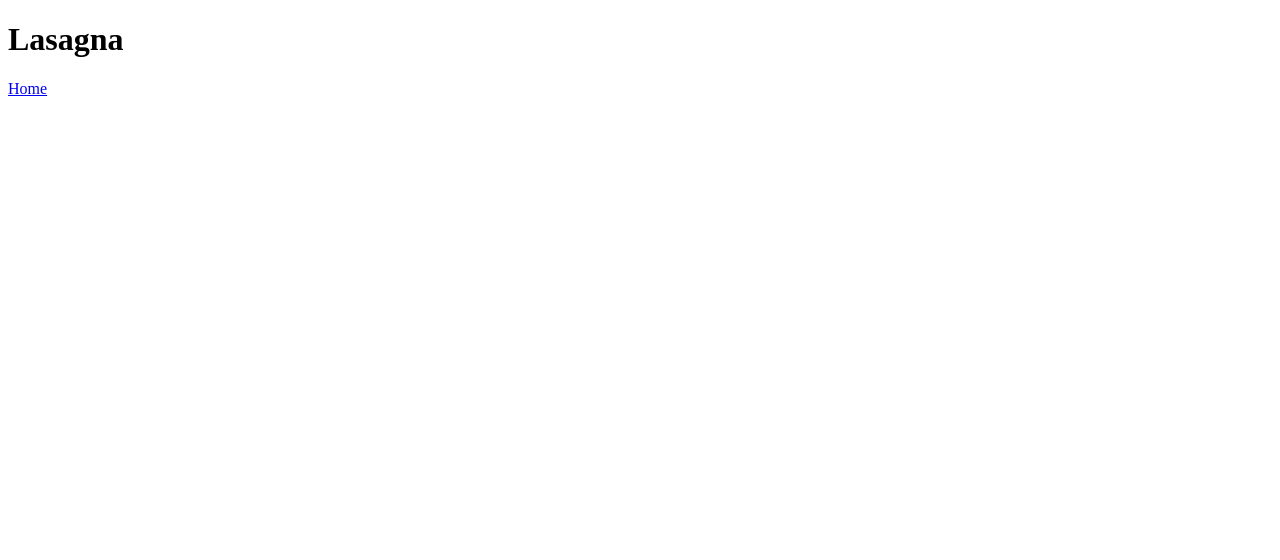
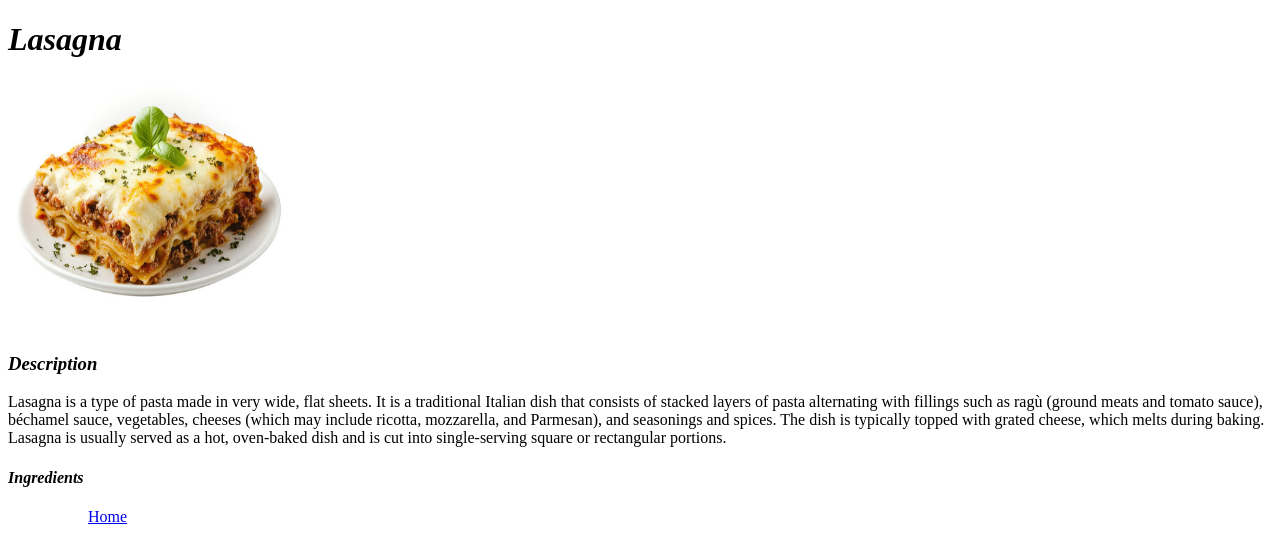
Before and after one commit to VincentD007/odin-recipes, a plain HTML site: page recipes/lasagna.html in a window 1280 px wide. Drawn offline with Linux system fonts and the light colour scheme.

Commit message:
Added image elements to both recipe html files

```diff
--- a/recipes/lasagna.html
+++ b/recipes/lasagna.html
@@ -5,7 +5,23 @@
     <title>Lasagna</title>
   </head>
   <body>
-    <h1>Lasagna</h1>
+    <h1><em>Lasagna</em></h1>
+    <img src="../images/lasagna.jpg" width="280" height="250">
+    <h3><em>Description</em></h3>
+    <p>
+    Lasagna is a type of pasta made in very wide, flat sheets. It is a traditional
+    Italian dish that consists of stacked layers of pasta
+    alternating with fillings
+    such as ragù (ground meats and tomato sauce), béchamel sauce, vegetables,
+    cheeses (which may include ricotta, mozzarella, and Parmesan), and seasonings and spices. The dish is typically
+    topped with grated cheese, which melts during baking. Lasagna
+    is usually served as a hot, oven-baked
+    dish and is cut into single-serving square or rectangular portions.
+    </p>
+    <h4><em>Ingredients</em></h4>
+    <ul>
+
+    <ul>
     <a href="../index.html">Home</a>
   </body>
 </html>
```
Also changed, not shown: recipes/californiaroll.html (+12 -1 lines).
